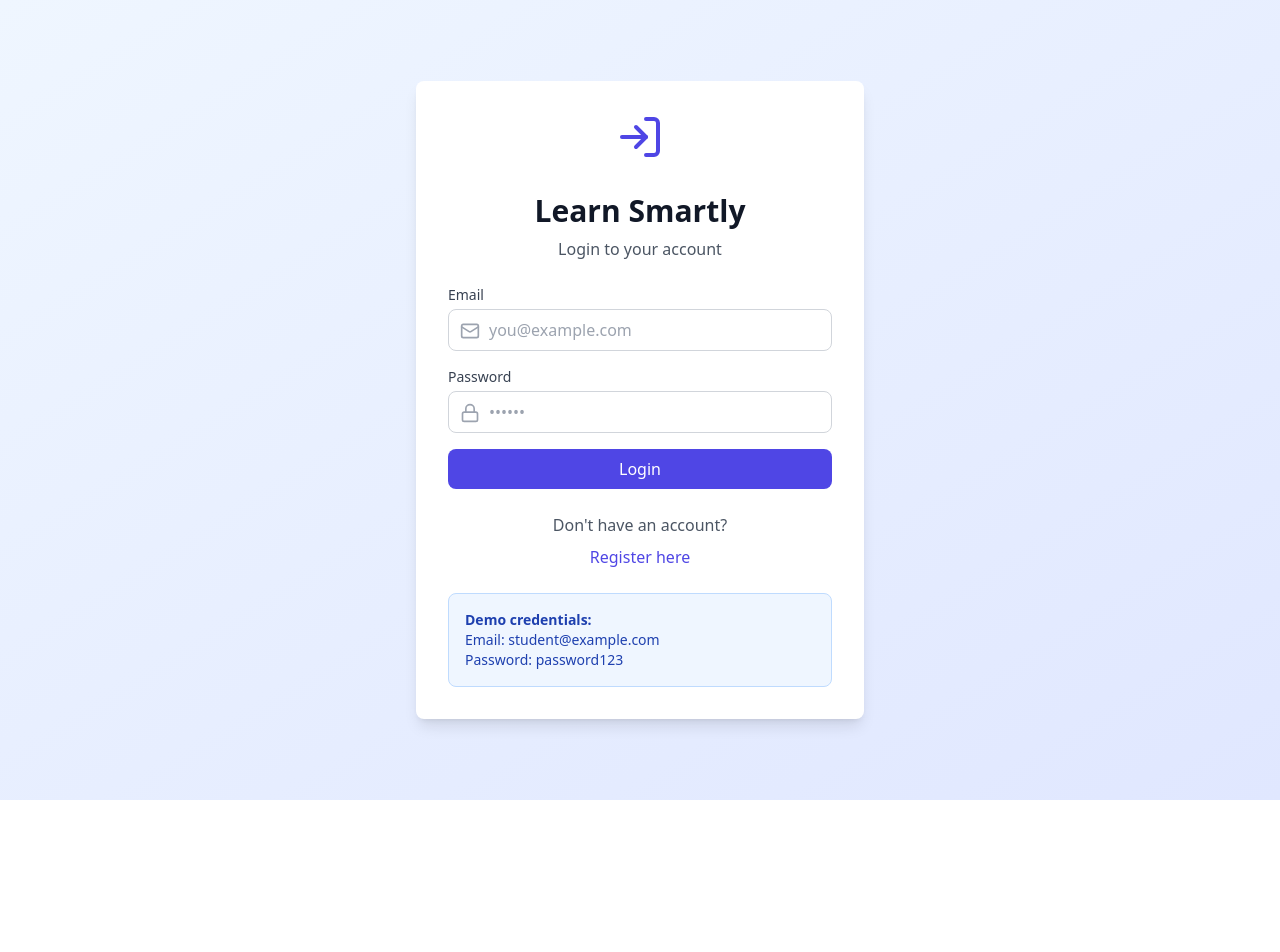
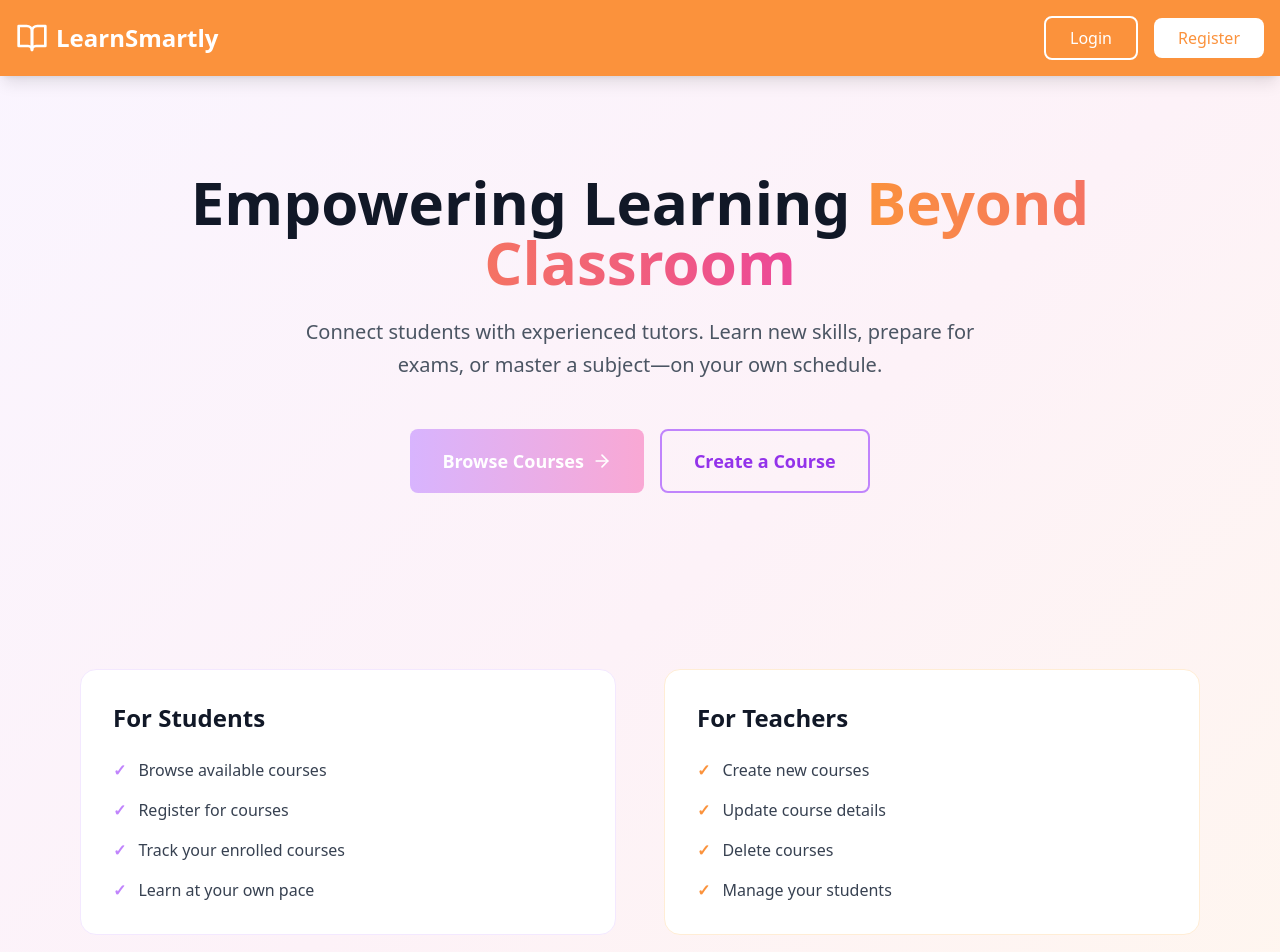
Before and after one commit to ersejda08/ls-frontend, a React app: page / in a window 1280 px wide. Shown: the top 952 px of the page. Before the commit the page ends 800 px from the top, so only its background shows below. Built offline with nearby package versions, Linux system fonts and the light colour scheme; the HTML template or start-up script is replaced by a standard one.

Commit message:
modified the styles and created homepage

```diff
--- a/src/App.jsx
+++ b/src/App.jsx
@@ -2,12 +2,12 @@ import { useState, useEffect } from "react";
 import "./App.css";
 import Navigation from "./components/Navigation";
 import Dashboard from "./components/Dashboard";
-import UserManagement from "./components/UserManagement";
 import Login from "./components/Login";
 import Register from "./components/Register";
+import Homepage from "./components/Homepage";
 
 function App() {
-  const [currentPage, setCurrentPage] = useState("dashboard");
+  const [currentPage, setCurrentPage] = useState("home");
   const [isAuthenticated, setIsAuthenticated] = useState(false);
   const [user, setUser] = useState(null);
   const [authPage, setAuthPage] = useState("login"); // "login" or "register"
@@ -17,8 +17,10 @@ function App() {
     const storedUser = localStorage.getItem("user");
     if (storedUser) {
       try {
-        setUser(JSON.parse(storedUser));
+        const parsedUser = JSON.parse(storedUser);
+        setUser(parsedUser);
         setIsAuthenticated(true);
+        setCurrentPage("dashboard");
       } catch (err) {
         console.error("Error parsing stored user:", err);
         localStorage.removeItem("user");
@@ -37,28 +39,39 @@ function App() {
     localStorage.removeItem("token");
     setUser(null);
     setIsAuthenticated(false);
+    setCurrentPage("home");
     setAuthPage("login");
   };
 
-  // Show login/register pages if not authenticated
+  // Show homepage with login/register buttons if not authenticated
   if (!isAuthenticated) {
+    if (currentPage === "home") {
       return (
         <div>
-        {authPage === "login" ? (
+          <Homepage
+            onLoginClick={() => setCurrentPage("login")}
+            onRegisterClick={() => setCurrentPage("register")}
+          />
+        </div>
+      );
+    } else if (currentPage === "login") {
+      return (
         <Login
           onLoginSuccess={handleLoginSuccess}
-            onRegisterClick={() => setAuthPage("register")}
+          onRegisterClick={() => setCurrentPage("register")}
         />
-        ) : (
+      );
+    } else {
+      return (
         <Register
           onSuccess={handleLoginSuccess}
-            onBackToLogin={() => setAuthPage("login")}
+          onBackToLogin={() => setCurrentPage("login")}
         />
-        )}
-      </div>
       );
     }
+  }
 
+  // After authentication, show dashboard or management based on role
   return (
     <div className="min-h-screen bg-gray-50">
       <Navigation
@@ -69,7 +82,6 @@ function App() {
       />
       <main>
         {currentPage === "dashboard" && <Dashboard />}
-        {currentPage === "users" && <UserManagement />}
       </main>
     </div>
   );
--- /dev/null
+++ b/src/components/Homepage.jsx
@@ -0,0 +1,114 @@
+import React from "react";
+import { BookOpen, ArrowRight } from "lucide-react";
+
+export default function Homepage({ onLoginClick, onRegisterClick }) {
+  return (
+    <div className="min-h-screen bg-gradient-to-br from-purple-50 via-pink-50 to-orange-50">
+      {/* Navigation */}
+      <nav className="bg-orange-400 shadow-lg">
+        <div className="max-w-7xl mx-auto px-4 py-4 flex items-center justify-between">
+          <div className="flex items-center gap-2">
+            <BookOpen className="w-8 h-8 text-white" />
+            <h1 className="text-2xl font-bold text-white">LearnSmartly</h1>
+          </div>
+          <div className="flex gap-4 items-center">
+            <button
+              onClick={onLoginClick}
+              className="border-2 border-white text-white px-6 py-2 rounded-lg font-medium hover:bg-white hover:text-orange-400 transition">
+              Login
+            </button>
+            <button
+              onClick={onRegisterClick}
+              className="bg-white text-orange-400 px-6 py-2 rounded-lg font-medium hover:bg-orange-50 transition">
+              Register
+            </button>
+          </div>
+        </div>
+      </nav>
+
+      {/* Hero Section */}
+      <section className="max-w-5xl mx-auto px-4 py-24 text-center">
+        <h2 className="text-5xl md:text-6xl font-bold text-gray-900 mb-6">
+          Empowering Learning <span className="bg-gradient-to-r from-orange-400 to-pink-500 bg-clip-text text-transparent">Beyond Classroom</span>
+        </h2>
+        <p className="text-xl text-gray-600 mb-12 max-w-2xl mx-auto leading-relaxed">
+          Connect students with experienced tutors. Learn new skills, prepare for exams, or master a subject—on your own schedule.
+        </p>
+        <div className="flex flex-col sm:flex-row gap-4 justify-center">
+          <button
+            onClick={onLoginClick}
+            className="bg-gradient-to-r from-purple-300 to-pink-300 text-white px-8 py-4 rounded-lg font-bold text-lg hover:from-purple-400 hover:to-pink-400 transition flex items-center justify-center gap-2">
+            Browse Courses <ArrowRight className="w-5 h-5" />
+          </button>
+          <button
+            onClick={onRegisterClick}
+            className="border-2 border-purple-400 text-purple-600 px-8 py-4 rounded-lg font-bold text-lg hover:bg-purple-50 transition">
+            Create a Course
+          </button>
+        </div>
+      </section>
+
+      {/* Features for Different Roles */}
+      <section className="max-w-6xl mx-auto px-4 py-20">
+        <div className="grid md:grid-cols-2 gap-12">
+          {/* For Students */}
+          <div className="bg-white border border-purple-100 rounded-2xl p-8">
+            <h3 className="text-2xl font-bold text-gray-900 mb-6">For Students</h3>
+            <ul className="space-y-4">
+              <li className="flex gap-3">
+                <span className="text-purple-400 font-bold">✓</span>
+                <span className="text-gray-700">Browse available courses</span>
+              </li>
+              <li className="flex gap-3">
+                <span className="text-purple-400 font-bold">✓</span>
+                <span className="text-gray-700">Register for courses</span>
+              </li>
+              <li className="flex gap-3">
+                <span className="text-purple-400 font-bold">✓</span>
+                <span className="text-gray-700">Track your enrolled courses</span>
+              </li>
+              <li className="flex gap-3">
+                <span className="text-purple-400 font-bold">✓</span>
+                <span className="text-gray-700">Learn at your own pace</span>
+              </li>
+            </ul>
+          </div>
+
+          {/* For Teachers */}
+          <div className="bg-white border border-orange-100 rounded-2xl p-8">
+            <h3 className="text-2xl font-bold text-gray-900 mb-6">For Teachers</h3>
+            <ul className="space-y-4">
+              <li className="flex gap-3">
+                <span className="text-orange-400 font-bold">✓</span>
+                <span className="text-gray-700">Create new courses</span>
+              </li>
+              <li className="flex gap-3">
+                <span className="text-orange-400 font-bold">✓</span>
+                <span className="text-gray-700">Update course details</span>
+              </li>
+              <li className="flex gap-3">
+                <span className="text-orange-400 font-bold">✓</span>
+                <span className="text-gray-700">Delete courses</span>
+              </li>
+              <li className="flex gap-3">
+                <span className="text-orange-400 font-bold">✓</span>
+                <span className="text-gray-700">Manage your students</span>
+              </li>
+            </ul>
+          </div>
+        </div>
+      </section>
+
+      {/* Footer */}
+      <footer className="bg-gray-900 text-gray-300 py-12 border-t border-gray-800 mt-20">
+        <div className="max-w-7xl mx-auto px-4 text-center">
+          <div className="flex items-center justify-center gap-2 mb-4">
+            <BookOpen className="w-6 h-6 text-purple-400" />
+            <span className="font-bold text-white">LearnSmartly</span>
+          </div>
+          <p className="text-sm">&copy; 2026 LearnSmartly. All rights reserved.</p>
+        </div>
+      </footer>
+    </div>
+  );
+}
--- a/src/components/Login.jsx
+++ b/src/components/Login.jsx
@@ -72,19 +72,19 @@ export default function Login({ onLoginSuccess, onRegisterClick }) {
   };
 
   return (
-    <div className="min-h-screen bg-gradient-to-br from-blue-50 to-indigo-100 flex items-center justify-center px-4">
-      <div className="bg-white rounded-lg shadow-lg p-8 w-full max-w-md">
+    <div className="min-h-screen bg-gradient-to-br from-amber-50 via-orange-50 to-rose-100 flex items-center justify-center px-4">
+      <div className="bg-white rounded-2xl shadow-xl p-8 w-full max-w-md border border-amber-100">
         <div className="flex items-center justify-center mb-8">
-          <LogIn className="w-12 h-12 text-indigo-600" />
+          <LogIn className="w-12 h-12 text-orange-400" />
         </div>
 
-        <h2 className="text-3xl font-bold text-gray-900 mb-2 text-center">
+        <h2 className="text-3xl font-bold text-gray-800 mb-2 text-center">
           Learn Smartly
         </h2>
         <p className="text-gray-600 mb-6 text-center">Login to your account</p>
 
         {error && (
-          <div className="bg-red-50 border border-red-200 text-red-700 px-4 py-3 rounded-lg mb-6">
+          <div className="bg-rose-50 border border-rose-200 text-rose-700 px-4 py-3 rounded-lg mb-6">
             {error}
           </div>
         )}
@@ -95,14 +95,14 @@ export default function Login({ onLoginSuccess, onRegisterClick }) {
               Email
             </label>
             <div className="relative">
-              <Mail className="absolute left-3 top-3 w-5 h-5 text-gray-400" />
+              <Mail className="absolute left-3 top-3 w-5 h-5 text-orange-300" />
               <input
                 type="email"
                 name="email"
                 value={formData.email}
                 onChange={handleChange}
                 placeholder="you@example.com"
-                className="w-full pl-10 pr-4 py-2 border border-gray-300 rounded-lg focus:outline-none focus:ring-2 focus:ring-indigo-500"
+                className="w-full pl-10 pr-4 py-2 border border-amber-200 rounded-lg focus:outline-none focus:ring-2 focus:ring-orange-300 bg-orange-50"
               />
             </div>
           </div>
@@ -112,14 +112,14 @@ export default function Login({ onLoginSuccess, onRegisterClick }) {
               Password
             </label>
             <div className="relative">
-              <Lock className="absolute left-3 top-3 w-5 h-5 text-gray-400" />
+              <Lock className="absolute left-3 top-3 w-5 h-5 text-orange-300" />
               <input
                 type="password"
                 name="password"
                 value={formData.password}
                 onChange={handleChange}
                 placeholder="••••••"
-                className="w-full pl-10 pr-4 py-2 border border-gray-300 rounded-lg focus:outline-none focus:ring-2 focus:ring-indigo-500"
+                className="w-full pl-10 pr-4 py-2 border border-amber-200 rounded-lg focus:outline-none focus:ring-2 focus:ring-orange-300 bg-orange-50"
               />
             </div>
           </div>
@@ -127,7 +127,7 @@ export default function Login({ onLoginSuccess, onRegisterClick }) {
           <button
             type="submit"
             disabled={loading}
-            className="w-full bg-indigo-600 text-white py-2 rounded-lg hover:bg-indigo-700 transition-colors font-medium disabled:opacity-50 disabled:cursor-not-allowed"
+            className="w-full bg-gradient-to-r from-orange-300 to-rose-300 text-white py-2 rounded-lg hover:from-orange-400 hover:to-rose-400 transition-colors font-medium disabled:opacity-50 disabled:cursor-not-allowed shadow-md"
           >
             {loading ? "Logging in..." : "Login"}
           </button>
@@ -137,14 +137,14 @@ export default function Login({ onLoginSuccess, onRegisterClick }) {
           <p className="text-gray-600">Don't have an account?</p>
           <button
             onClick={onRegisterClick}
-            className="text-indigo-600 hover:text-indigo-700 font-medium mt-2"
+            className="text-orange-400 hover:text-orange-500 font-medium mt-2"
           >
             Register here
           </button>
         </div>
 
-        <div className="mt-6 p-4 bg-blue-50 border border-blue-200 rounded-lg">
-          <p className="text-sm text-blue-800">
+        <div className="mt-6 p-4 bg-amber-50 border border-amber-200 rounded-lg">
+          <p className="text-sm text-amber-900">
             <strong>Demo credentials:</strong>
             <br />
             Email: student@example.com
--- a/src/components/Register.jsx
+++ b/src/components/Register.jsx
@@ -125,27 +125,27 @@ export default function Register({ onSuccess, onBackToLogin }) {
   };
 
   return (
-    <div className="min-h-screen bg-gradient-to-br from-blue-50 to-indigo-100 flex items-center justify-center px-4">
-      <div className="bg-white rounded-lg shadow-lg p-8 w-full max-w-md">
+    <div className="min-h-screen bg-gradient-to-br from-emerald-50 via-teal-50 to-cyan-100 flex items-center justify-center px-4">
+      <div className="bg-white rounded-2xl shadow-xl p-8 w-full max-w-md border border-teal-100">
         <button
           onClick={onBackToLogin}
-          className="flex items-center gap-2 text-indigo-600 hover:text-indigo-700 mb-6"
+          className="flex items-center gap-2 text-teal-600 hover:text-teal-700 mb-6"
         >
           <ArrowLeft className="w-4 h-4" />
           Back to Login
         </button>
 
-        <h2 className="text-3xl font-bold text-gray-900 mb-2">Register</h2>
+        <h2 className="text-3xl font-bold text-gray-800 mb-2">Register</h2>
         <p className="text-gray-600 mb-6">Create your Learn Smartly account</p>
 
         {error && (
-          <div className="bg-red-50 border border-red-200 text-red-700 px-4 py-3 rounded-lg mb-6">
+          <div className="bg-rose-50 border border-rose-200 text-rose-700 px-4 py-3 rounded-lg mb-6">
             {error}
           </div>
         )}
 
         {success && (
-          <div className="bg-green-50 border border-green-200 text-green-700 px-4 py-3 rounded-lg mb-6">
+          <div className="bg-emerald-50 border border-emerald-200 text-emerald-700 px-4 py-3 rounded-lg mb-6">
             Registration successful! Redirecting to login...
           </div>
         )}
@@ -156,14 +156,14 @@ export default function Register({ onSuccess, onBackToLogin }) {
               Username
             </label>
             <div className="relative">
-              <User className="absolute left-3 top-3 w-5 h-5 text-gray-400" />
+              <User className="absolute left-3 top-3 w-5 h-5 text-teal-300" />
               <input
                 type="text"
                 name="username"
                 value={formData.username}
                 onChange={handleChange}
                 placeholder="john_doe"
-                className="w-full pl-10 pr-4 py-2 border border-gray-300 rounded-lg focus:outline-none focus:ring-2 focus:ring-indigo-500"
+                className="w-full pl-10 pr-4 py-2 border border-teal-200 rounded-lg focus:outline-none focus:ring-2 focus:ring-teal-300 bg-teal-50"
               />
             </div>
           </div>
@@ -173,14 +173,14 @@ export default function Register({ onSuccess, onBackToLogin }) {
               Email
             </label>
             <div className="relative">
-              <Mail className="absolute left-3 top-3 w-5 h-5 text-gray-400" />
+              <Mail className="absolute left-3 top-3 w-5 h-5 text-teal-300" />
               <input
                 type="email"
                 name="email"
                 value={formData.email}
                 onChange={handleChange}
                 placeholder="john@example.com"
-                className="w-full pl-10 pr-4 py-2 border border-gray-300 rounded-lg focus:outline-none focus:ring-2 focus:ring-indigo-500"
+                className="w-full pl-10 pr-4 py-2 border border-teal-200 rounded-lg focus:outline-none focus:ring-2 focus:ring-teal-300 bg-teal-50"
               />
             </div>
           </div>
@@ -190,14 +190,14 @@ export default function Register({ onSuccess, onBackToLogin }) {
               Password
             </label>
             <div className="relative">
-              <Lock className="absolute left-3 top-3 w-5 h-5 text-gray-400" />
+              <Lock className="absolute left-3 top-3 w-5 h-5 text-teal-300" />
               <input
                 type="password"
                 name="password"
                 value={formData.password}
                 onChange={handleChange}
                 placeholder="••••••••"
-                className="w-full pl-10 pr-4 py-2 border border-gray-300 rounded-lg focus:outline-none focus:ring-2 focus:ring-indigo-500"
+                className="w-full pl-10 pr-4 py-2 border border-teal-200 rounded-lg focus:outline-none focus:ring-2 focus:ring-teal-300 bg-teal-50"
               />
             </div>
           </div>
@@ -207,14 +207,14 @@ export default function Register({ onSuccess, onBackToLogin }) {
               Confirm Password
             </label>
             <div className="relative">
-              <Lock className="absolute left-3 top-3 w-5 h-5 text-gray-400" />
+              <Lock className="absolute left-3 top-3 w-5 h-5 text-teal-300" />
               <input
                 type="password"
                 name="confirmPassword"
                 value={formData.confirmPassword}
                 onChange={handleChange}
                 placeholder="••••••••"
-                className="w-full pl-10 pr-4 py-2 border border-gray-300 rounded-lg focus:outline-none focus:ring-2 focus:ring-indigo-500"
+                className="w-full pl-10 pr-4 py-2 border border-teal-200 rounded-lg focus:outline-none focus:ring-2 focus:ring-teal-300 bg-teal-50"
               />
             </div>
           </div>
@@ -224,14 +224,14 @@ export default function Register({ onSuccess, onBackToLogin }) {
               Phone Number (Optional)
             </label>
             <div className="relative">
-              <Phone className="absolute left-3 top-3 w-5 h-5 text-gray-400" />
+              <Phone className="absolute left-3 top-3 w-5 h-5 text-teal-300" />
               <input
                 type="tel"
                 name="phoneNumber"
                 value={formData.phoneNumber}
                 onChange={handleChange}
                 placeholder="+1 (555) 000-0000"
-                className="w-full pl-10 pr-4 py-2 border border-gray-300 rounded-lg focus:outline-none focus:ring-2 focus:ring-indigo-500"
+                className="w-full pl-10 pr-4 py-2 border border-teal-200 rounded-lg focus:outline-none focus:ring-2 focus:ring-teal-300 bg-teal-50"
               />
             </div>
           </div>
@@ -241,14 +241,14 @@ export default function Register({ onSuccess, onBackToLogin }) {
               Address (Optional)
             </label>
             <div className="relative">
-              <MapPin className="absolute left-3 top-3 w-5 h-5 text-gray-400" />
+              <MapPin className="absolute left-3 top-3 w-5 h-5 text-teal-300" />
               <input
                 type="text"
                 name="address"
                 value={formData.address}
                 onChange={handleChange}
                 placeholder="123 Main St, City, State"
-                className="w-full pl-10 pr-4 py-2 border border-gray-300 rounded-lg focus:outline-none focus:ring-2 focus:ring-indigo-500"
+                className="w-full pl-10 pr-4 py-2 border border-teal-200 rounded-lg focus:outline-none focus:ring-2 focus:ring-teal-300 bg-teal-50"
               />
             </div>
           </div>
@@ -256,7 +256,7 @@ export default function Register({ onSuccess, onBackToLogin }) {
           <button
             type="submit"
             disabled={loading}
-            className="w-full bg-indigo-600 text-white py-2 rounded-lg hover:bg-indigo-700 transition-colors font-medium disabled:opacity-50 disabled:cursor-not-allowed"
+            className="w-full bg-gradient-to-r from-teal-300 to-emerald-300 text-white py-2 rounded-lg hover:from-teal-400 hover:to-emerald-400 transition-colors font-medium disabled:opacity-50 disabled:cursor-not-allowed shadow-md"
           >
             {loading ? "Registering..." : "Register"}
           </button>
```
Also changed, not shown: src/components/CourseCard.jsx (+6 -6 lines), src/components/CourseDetail.jsx (+17 -17 lines), src/components/Dashboard.jsx (+7 -7 lines), src/components/Navigation.jsx (+15 -19 lines), src/components/QuizSection.jsx (+21 -18 lines), src/components/UserManagement.jsx (+19 -19 lines). Lines whose indentation alone changed are shown as unchanged.
